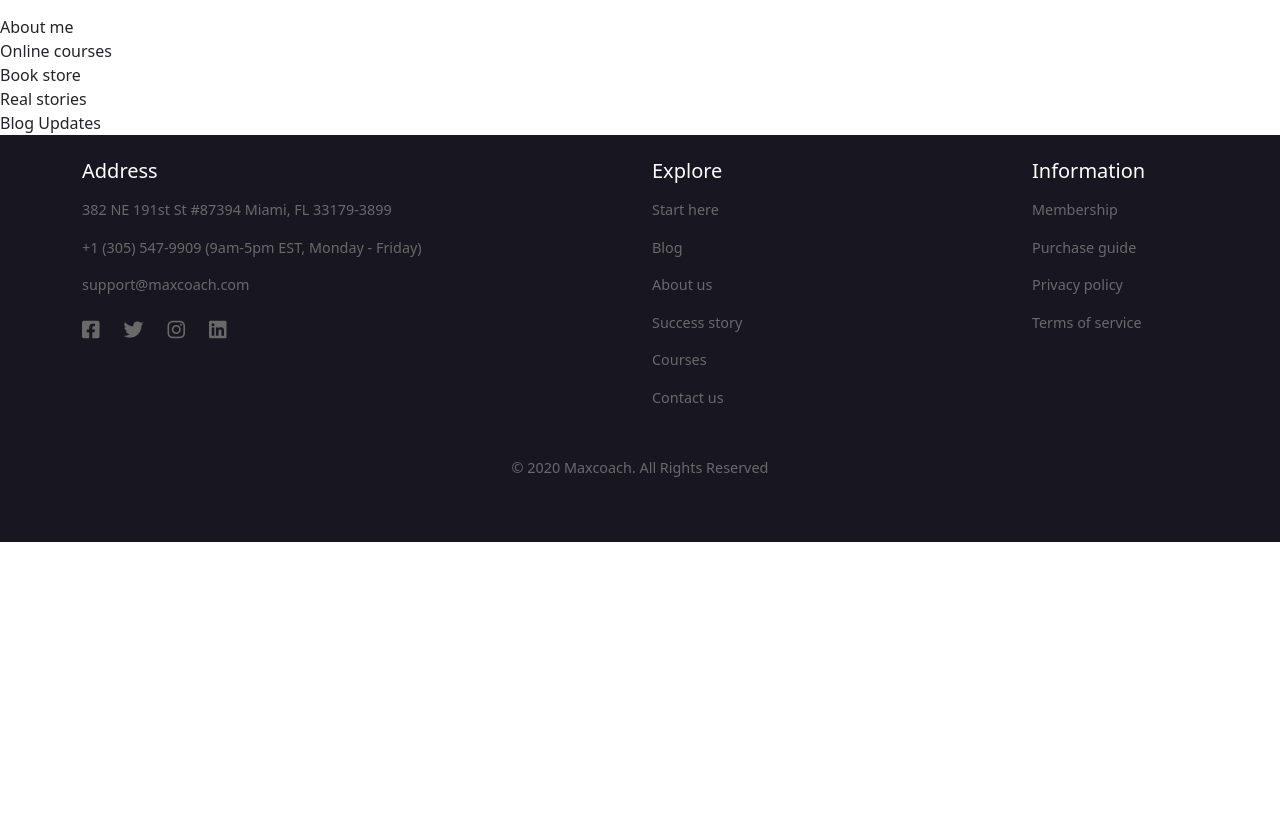
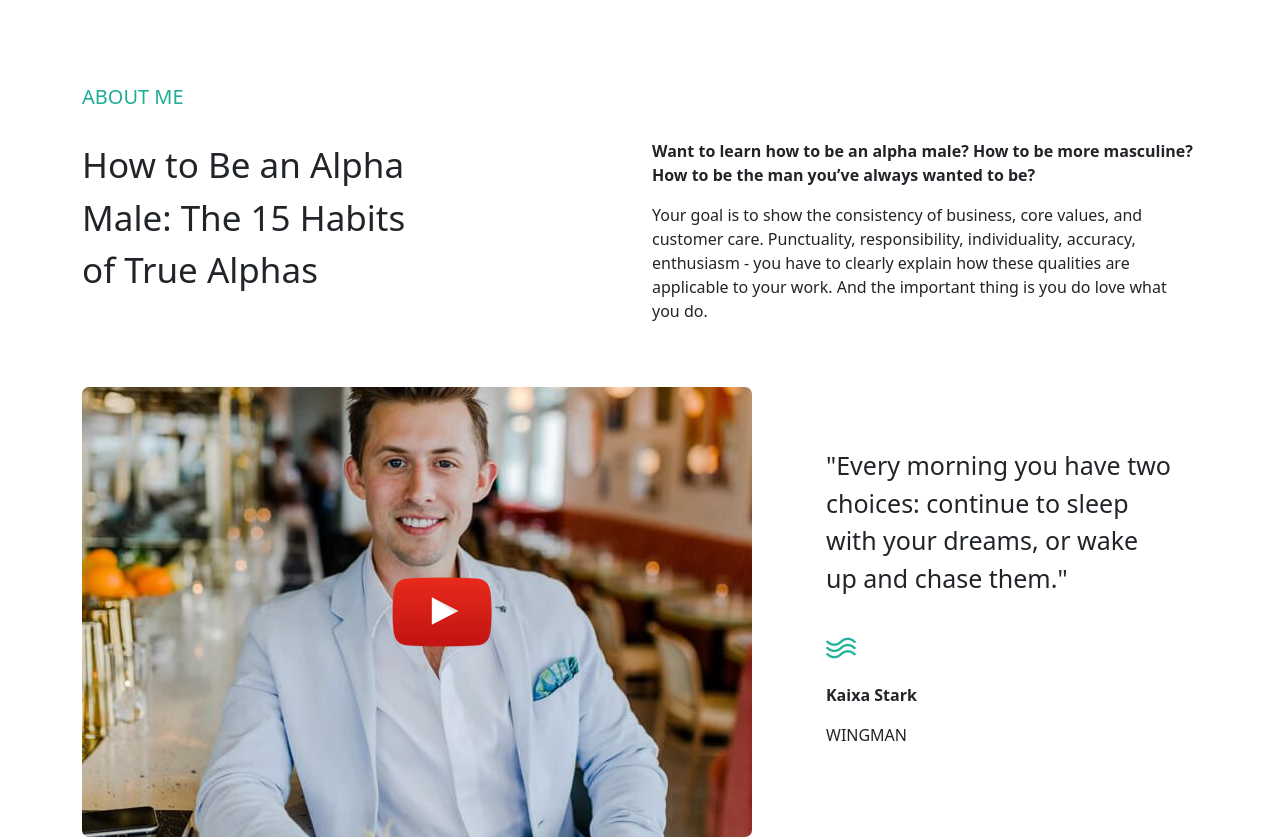
Before and after one commit to giovannimegliola/proj-html-vuejs, a Vue app: page / in a window 1280 px wide. Shown: the part 1020-1859 px from the top of the page. Before the commit the page ends 1562 px from the top, so only its background shows below. Built offline with nearby package versions, Linux system fonts and the light colour scheme.

Commit message:
added content in AboutMe component

```diff
--- /dev/null
+++ b/src/components/AboutMeApp.vue
@@ -0,0 +1,72 @@
+<template>
+  <section id="about">
+    <div class="container">
+      <h4>ABOUT ME</h4>
+      <div class="row">
+        <div class="col-md-4">
+          <p class="myp">How to Be an Alpha Male: The 15 Habits of True Alphas</p>
+        </div>
+        <div class="col-md-6 ms-auto">
+          <strong><p>Want to learn how to be an alpha male? How to be more masculine? How to be the man you’ve always wanted to be?</p></strong>
+          <p>Your goal is to show the consistency of business, core values, and customer care. Punctuality, responsibility, individuality, accuracy, enthusiasm - you have to clearly explain how these qualities are applicable to your work. And the important thing is you do love what you do.</p>
+        </div>
+        <div class="row">
+          <div class="col-md-8 py-5">
+            <div class="backimg">
+              <img src="../assets/images/home-movation-video-poster-670x450.jpg" alt="video youtube" >
+              <img src="../assets/images/icon-youtube-play.png" alt="icona youtube" class="img-overlay" >
+            </div>
+          </div>
+          <div class="col-md-4 py-5 ">
+            <p class="myp2">"Every morning you have two choices: continue to sleep with your dreams, or wake up and chase them."</p>
+            <img src="../assets/images/home-movation-shape-01.png" alt="shape" class="py-4">
+            <strong><p>Kaixa Stark</p></strong>
+            <p>WINGMAN</p>
+          </div>
+        </div>
+      </div>
+    </div>
+  </section>
+</template>
+
+<script>
+  export default {
+    name:'AboutMeApp'
+  }
+</script>
+
+<style lang="scss" scoped>
+
+h4{
+  color: #20ad96;
+  font-size: 20px;
+  margin-top: 70px;
+  margin-bottom: 30px;
+}
+
+.backimg{
+  position: relative;
+  display: block;
+}
+
+.img-overlay{
+  position: absolute;
+  top: 50%;
+  left: 50%;
+  transform: translate(-50%, -50%);
+  display: block;
+}
+.myp{
+  font-size: 35px;
+}
+
+img{
+  border-radius: 7px;
+}
+
+.myp2{
+  font-size: 25px;
+  margin-top: 60px;
+}
+
+</style>
--- a/src/components/HeaderApp.vue
+++ b/src/components/HeaderApp.vue
@@ -47,6 +47,7 @@ header{
   top: 0;
   left: 0;
   width: 100%;
+  z-index: 1000;
 }
 .logo{
   width: 150px;
--- a/src/components/MainContentApp.vue
+++ b/src/components/MainContentApp.vue
@@ -1,8 +1,6 @@
 <template>
     <HeroApp />
-    <section id="about">
-      About me
-    </section>
+    <AboutMeApp />
     <section id="courses">
       Online courses
     </section>
@@ -19,10 +17,12 @@
 
 <script>
   import HeroApp from './HeroApp.vue';
+  import AboutMeApp from './AboutMeApp.vue';
   export default {
     name: 'MainContentApp',
     components:{
-      HeroApp
+      HeroApp,
+      AboutMeApp
     }
 
   }
```
